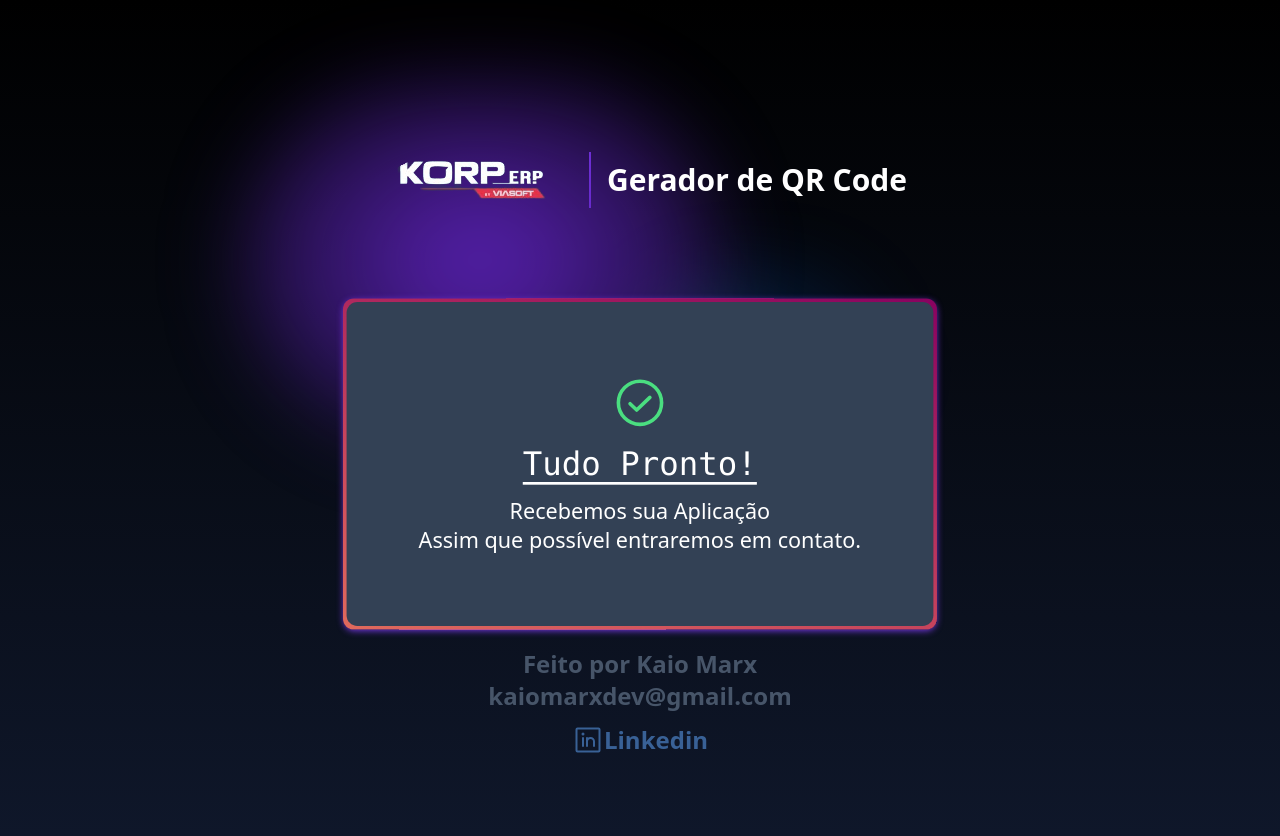
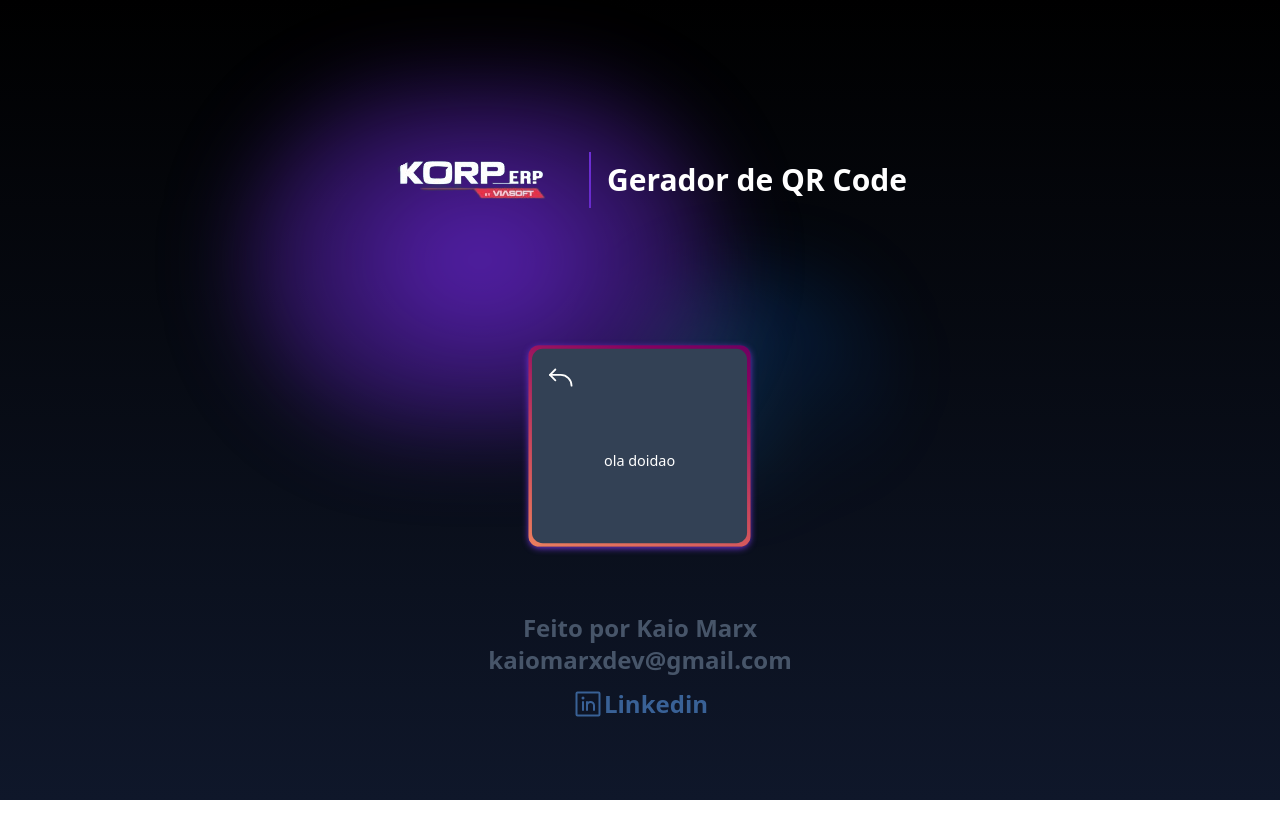
Before and after one commit to KaioMarxDEV/korpProject, a Next.js app: page / in a window 1280 px wide. Both pictures are taken after typing "Sample", "name@example.com" into the empty fields and a click on the button "Enviar". After the commit the page ends 800 px from the top, so only its background shows below. Built offline with nearby package versions, Linux system fonts and the light colour scheme.

Commit message:
new: submit method

```diff
--- a/package.json
+++ b/package.json
@@ -18,6 +18,7 @@
     "axios": "^1.2.1",
     "next": "13.0.7",
     "phosphor-react": "^1.4.1",
+    "qrcode-generator": "^1.4.4",
     "react": "18.2.0",
     "react-dom": "18.2.0",
     "react-dropzone": "^14.2.3",
--- a/src/components/Form/index.tsx
+++ b/src/components/Form/index.tsx
@@ -5,18 +5,19 @@ import { useForm } from 'react-hook-form';
 import { toast } from 'react-toastify';
 import * as z from 'zod';
 
-const NewCurriculumSchema = z.object({
+const NewSchema = z.object({
     name: z.string(),
     email: z.string().email("Email precisa ser valido."),
 })
 
-type NewCurriculumInputs = z.infer<typeof NewCurriculumSchema>
+type NewInputs = z.infer<typeof NewSchema>
 
 type FormWrapperProps = {
-    changeMainComponent: () => void
+    changeMainComponent: () => void,
+    setNewSubmit: (data: NewInputs) => void
 }
 
-export default function FormWrapper({ changeMainComponent }: FormWrapperProps) {
+export default function FormWrapper({ changeMainComponent, setNewSubmit }: FormWrapperProps) {
     const {
         register,
         handleSubmit,
@@ -25,13 +26,13 @@ export default function FormWrapper({ changeMainComponent }: FormWrapperProps) {
             isSubmitting,
             isSubmitSuccessful
         }
-    } = useForm<NewCurriculumInputs>({
-        resolver: zodResolver(NewCurriculumSchema)
+    } = useForm<NewInputs>({
+        resolver: zodResolver(NewSchema)
     })
 
-    async function onNewCurriculumSubmit(data: NewCurriculumInputs) {
+    async function onNewSubmit(data: NewInputs) {
         try {
-            console.log(data)
+            setNewSubmit(data)
 
             reset()
         } catch (error: any) {
@@ -56,7 +57,7 @@ export default function FormWrapper({ changeMainComponent }: FormWrapperProps) {
     }, [isSubmitSuccessful])
 
     return (
-        <form onSubmit={handleSubmit(onNewCurriculumSubmit)} className='flex flex-col gap-3 bg-slate-700 py-10 px-20 rounded-xl'>
+        <form onSubmit={handleSubmit(onNewSubmit)} className='flex flex-col gap-3 bg-slate-700 py-10 px-20 rounded-xl'>
             <div className='flex flex-col items-center'>
                 <FileText size={60} />
                 <h1 className='mt-4 text-2xl font-bold text-white '>
@@ -88,8 +89,8 @@ export default function FormWrapper({ changeMainComponent }: FormWrapperProps) {
             <button type="submit" disabled={isSubmitting} className="flex items-center justify-center p-4 font-mono hover:bg-violet-800 bg-violet-700 text-xl rounded-xl transition-all ease-linear delay-75 duration-300">
                 {
                     isSubmitting
-                    ? <SpinnerGap className='animate-spin' size={32} />
-                    : "Enviar"
+                        ? <SpinnerGap className='animate-spin' size={32} />
+                        : "Enviar"
                 }
             </button>
         </form>
--- a/src/components/Sent/index.tsx
+++ b/src/components/Sent/index.tsx
@@ -1,14 +1,26 @@
-import { CheckCircle } from "phosphor-react";
+import { ArrowBendUpLeft } from "phosphor-react";
 
-export default function Sent() {
+interface Props {
+    backToMain: () => void;
+}
+
+export default function Sent({ backToMain }: Props) {
     return (
-        <div className='flex flex-col items-center gap-4 bg-slate-700 p-20 rounded-xl'>
-            <CheckCircle className="text-green-400" size={64} />
+        <div className='flex flex-col bg-slate-700 p-20 rounded-xl'>
+            <button
+                onClick={backToMain}
+                className="relative w-8 rounded-full flex justify-center items-center hover:text-slate-400 -top-16 -left-16"
+            >
+                <ArrowBendUpLeft className="w-full h-full box-border" />
+            </button>
+
+            {/* <CheckCircle className="text-green-400" size={64} />
             <span className="text-4xl font-mono underline underline-offset-8">Tudo Pronto!</span>
             <div className="text-2xl flex font-medium flex-col items-center">
                 <span>Recebemos sua Aplicação</span>
                 <span>Assim que possível entraremos em contato.</span>
-            </div>
+            </div> */}
+            ola doidao
         </div>
     )
 }
--- a/src/pages/index.tsx
+++ b/src/pages/index.tsx
@@ -10,11 +10,25 @@ import Sent from '../components/Sent';
 import SizeDown from '../components/SizeDown';
 import SlideLeft from '../components/SlideLeft';
 
+interface Data {
+    name: string;
+    email: string;
+}
+
 export default function Home() {
+    const [data, setData] = useState<Data>({} as Data)
     const [formMainComponent, setFormMainComponent] = useState(true)
 
-    function changeMainComponent () {
+    function changeMainComponent() {
         setFormMainComponent(false)
+    }
+
+    function backToMainComponent() {
+        setFormMainComponent(true)
+    }
+
+    function handleSubmit(data: Data) {
+        setData(data)
     }
 
     return (
@@ -65,7 +79,7 @@ export default function Home() {
                                     before:animate-spin-slow
                                 '
                             >
-                        <FormWrapper changeMainComponent={changeMainComponent} />
+                                <FormWrapper setNewSubmit={handleSubmit} changeMainComponent={changeMainComponent} />
                             </div>
                         </SizeDown>
                     )}
@@ -74,9 +88,7 @@ export default function Home() {
                         <SizeDown>
                             <div
                                 className='
-                        flex
-                        flex-col
-                        relative
+                                    flex flex-col relative
                                     justify-center
                                     items-center
                                     p-1
@@ -101,7 +113,7 @@ export default function Home() {
                                     before:animate-spin-slow
                                 '
                             >
-                        <Sent />
+                                <Sent backToMain={backToMainComponent} />
                             </div>
                         </SizeDown>
                     )}
```
Also changed, not shown: 1 other file (tests, documents, lock files or other folders). Lines whose indentation alone changed are shown as unchanged.
